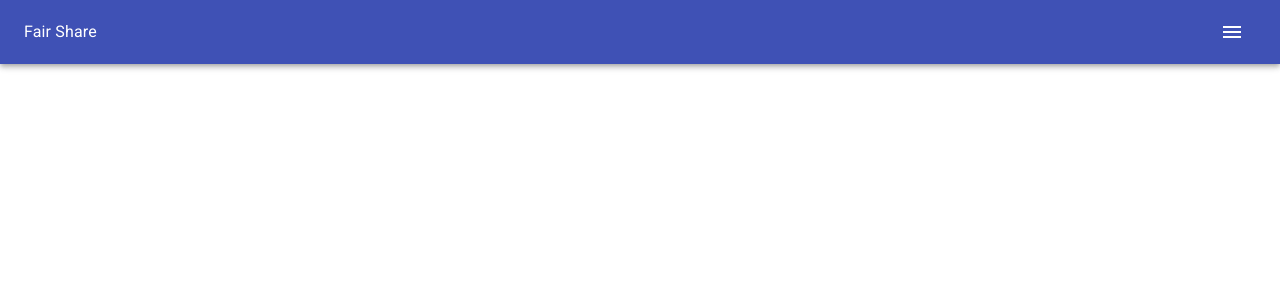
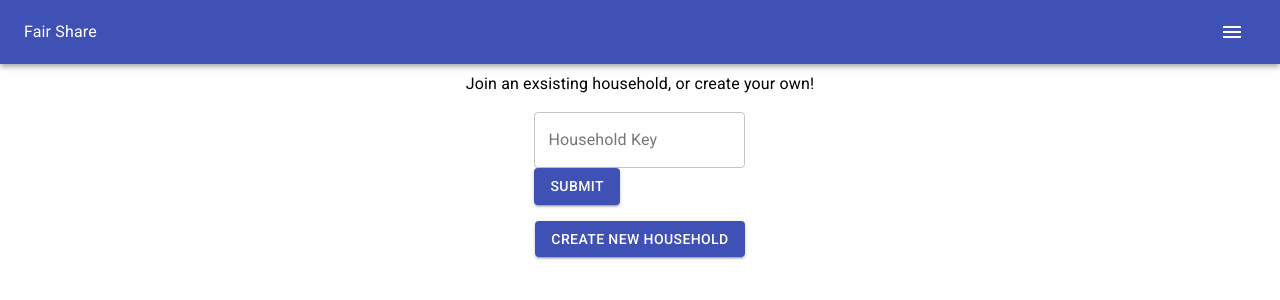
Before and after one commit to shaneslone/fair-share-fe, a React (Create React App) app: page /household in a window 1280 px wide. Shown: the top 300 px of the page. Built offline with nearby package versions, Linux system fonts and the light colour scheme; no server answers; sample sign-in values are in the browser's storage.

Commit message:
added household component

```diff
--- a/src/App.js
+++ b/src/App.js
@@ -7,6 +7,7 @@ import Header from './components/Header';
 import Login from './components/Login';
 import Signup from './components/Signup';
 import Dashboard from './components/Dashboard';
+import Household from './components/Household';
 
 import { Grid } from '@material-ui/core';
 
@@ -26,6 +27,7 @@ function App() {
               <Route path='/signup' component={Signup} />
               <Route path='/login' component={Login} />
               <PrivateRoute path='/dashboard' component={Dashboard} />
+              <PrivateRoute path='/household' component={Household} />
               <Route exact path='/' component={Login} />
             </Switch>
           </Grid>
--- a/src/components/Dashboard.js
+++ b/src/components/Dashboard.js
@@ -20,7 +20,6 @@ const useStyles = makeStyles(theme => ({
     display: 'flex',
     flexDirection: 'column',
     alignItems: 'center',
-    border: '1px solid red',
   },
   formControl: {
     margin: theme.spacing(1),
--- /dev/null
+++ b/src/components/Household.js
@@ -0,0 +1,92 @@
+import { useEffect, useContext, useState } from 'react';
+import { UserContext } from '../context/UserContext';
+import { axiosWithAuth } from '../utils/axiosWithAuth';
+import { useHistory } from 'react-router-dom';
+
+import { Box, TextField, Button, Typography } from '@material-ui/core';
+import { makeStyles } from '@material-ui/core/styles';
+
+const useStyles = makeStyles(theme => ({
+  root: {
+    display: 'flex',
+    flexDirection: 'column',
+    alignItems: 'center',
+    width: '100%',
+    '& > *': {
+      margin: theme.spacing(1),
+    },
+  },
+}));
+
+export default function Household() {
+  const { userInfo, setUserInfo } = useContext(UserContext);
+  const [householdKey, setHouseholdKey] = useState('');
+  const { push } = useHistory();
+  const classes = useStyles();
+
+  useEffect(() => {
+    axiosWithAuth()
+      .get('/users/getuserinfo')
+      .then(res => {
+        setUserInfo(res.data);
+      })
+      .catch(err => {
+        console.log(err);
+      });
+  }, [setUserInfo]);
+
+  const onSubmit = e => {
+    e.preventDefault();
+    axiosWithAuth()
+      .put(`/households/household/${householdKey}/adduser`)
+      .then(res => {
+        console.log(res.data);
+        push('/dashboard');
+      })
+      .catch(err => {
+        console.log(err.message);
+      });
+  };
+
+  const createNewHousehold = e => {
+    axiosWithAuth()
+      .post('/households/household')
+      .then(res => {
+        console.log(res.data);
+        push('/dashboard');
+      })
+      .catch(err => {
+        console.log(err.message);
+      });
+  };
+
+  return (
+    <Box className={classes.root}>
+      <Typography>Join an exsisting household, or create your own!</Typography>
+      <form noValidate autoComplete='off'>
+        <Box>
+          <TextField
+            id='householdKey'
+            variant='outlined'
+            label='Household Key'
+            value={householdKey}
+            onChange={e => {
+              setHouseholdKey(e.target.value);
+            }}
+          />
+        </Box>
+        <Button
+          type='submit'
+          variant='contained'
+          color='primary'
+          onClick={onSubmit}
+        >
+          Submit
+        </Button>
+      </form>
+      <Button variant='contained' color='primary' onClick={createNewHousehold}>
+        Create New Household
+      </Button>
+    </Box>
+  );
+}
--- a/src/components/Login.js
+++ b/src/components/Login.js
@@ -50,7 +50,7 @@ export default function Login() {
           },
         }
       )
-      .then(async res => {
+      .then(res => {
         localStorage.setItem('token', res.data.access_token);
         setCredentials(initalValues);
         push('/dashboard');
--- a/src/components/Signup.js
+++ b/src/components/Signup.js
@@ -4,6 +4,7 @@ import { useState, useContext } from 'react';
 import { UserContext } from '../context/UserContext';
 import { makeStyles } from '@material-ui/core/styles';
 import { TextField, Button, Typography, Box } from '@material-ui/core';
+import { useHistory } from 'react-router-dom';
 
 const useStyles = makeStyles(theme => ({
   root: {
@@ -28,6 +29,7 @@ const initalValues = {
 export default function Signup({ toggleModal }) {
   const classes = useStyles();
   const { userInfo, setUserInfo } = useContext(UserContext);
+  const { push } = useHistory();
 
   const [user, setUser] = useState(
     userInfo ? { ...userInfo, password: '' } : initalValues
@@ -52,7 +54,11 @@ export default function Signup({ toggleModal }) {
     } else {
       axios
         .post('http://localhost:2019/createnewuser', user)
-        .then(res => console.log(res))
+        .then(res => {
+          localStorage.setItem('token', res.data.access_token);
+          setUser(initalValues);
+          push('/household');
+        })
         .catch(err => console.log(err));
     }
   };
```
